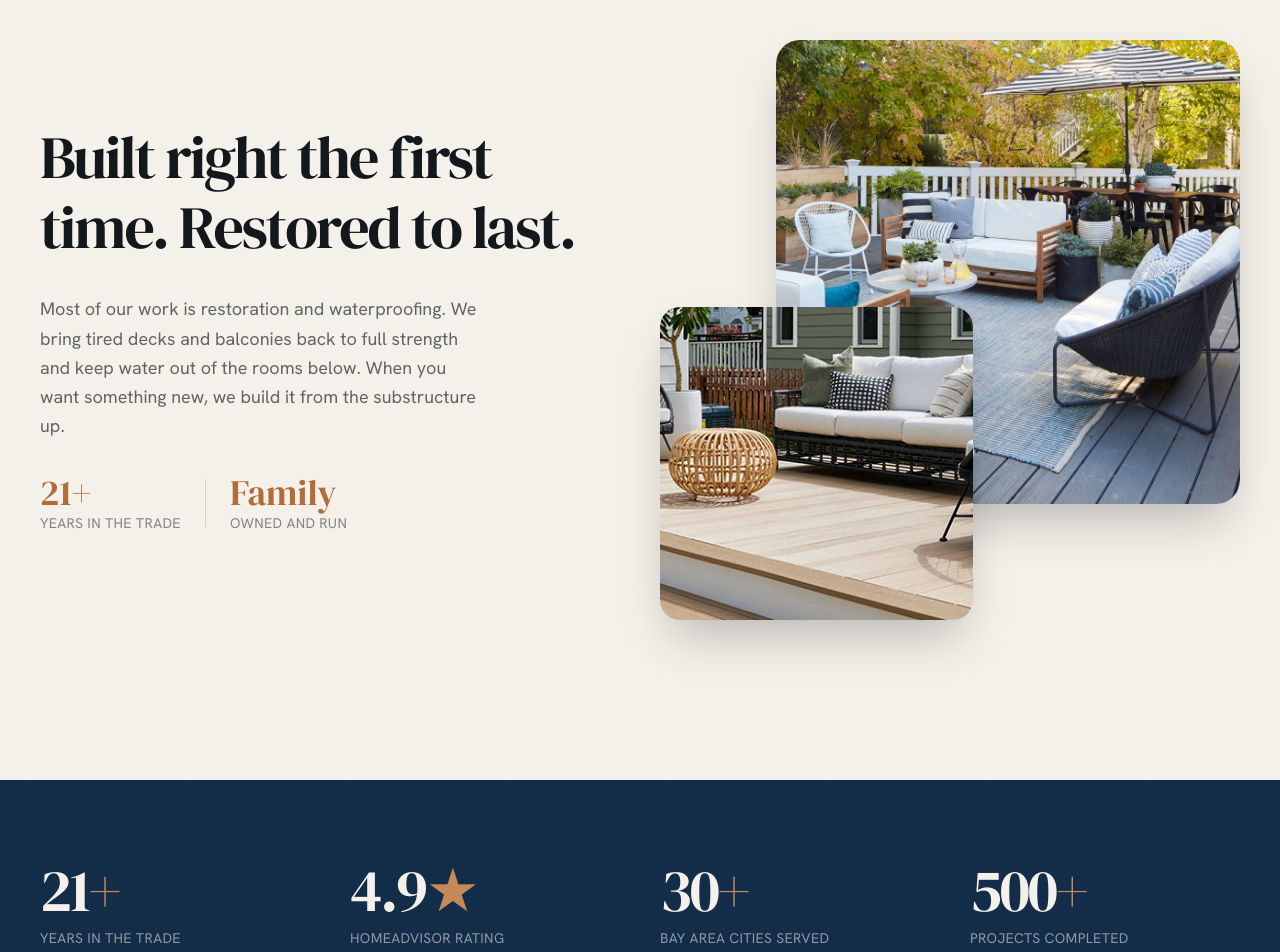
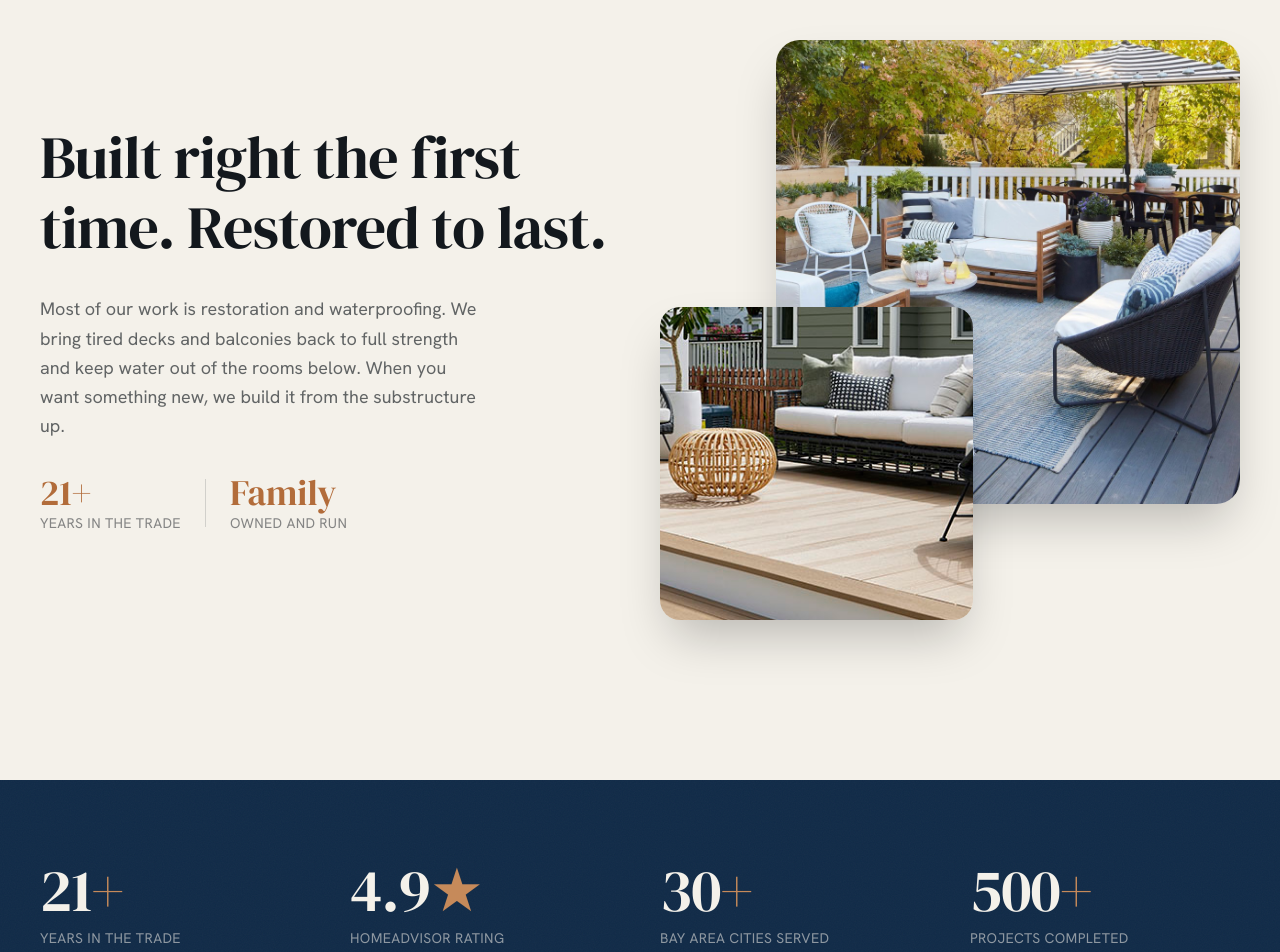
Before and after one commit to trentjhn/integrity-decks-2026, a React (Vite) app: page / in a window 1280 px wide. Shown: the part 980-1932 px from the top of the page. Built offline with nearby package versions, Linux system fonts and the light colour scheme.

Commit message:
Type: ease display tracking (-0.035em→-0.012em) and open statement headline leading so the Didone stops crowding

```diff
--- a/src/pages/Home.jsx
+++ b/src/pages/Home.jsx
@@ -201,7 +201,7 @@ export default function Home() {
       <section className="py-28 md:py-40 px-6 md:px-10 max-w-[1320px] mx-auto overflow-hidden">
         <div className="grid lg:grid-cols-12 gap-12 lg:gap-10 items-center">
           <div className="lg:col-span-6">
-            <h2 className="font-display text-4xl md:text-6xl leading-[1.04] tracking-tightest">
+            <h2 className="font-display text-4xl md:text-6xl leading-[1.12] tracking-tightest">
               <span className="line-mask"><span className="mask-inner block">Built right the first</span></span>
               <span className="line-mask"><span className="mask-inner block">time. Restored to last.</span></span>
             </h2>
--- a/tailwind.config.js
+++ b/tailwind.config.js
@@ -26,7 +26,8 @@ export default {
         sans: ['"Hanken Grotesk"', "sans-serif"],
       },
       letterSpacing: {
-        tightest: "-0.035em",
+        // Gentle tracking for the Didone display face — it crowds under heavier negative values.
+        tightest: "-0.012em",
       },
       boxShadow: {
         // warm, navy-tinted (not default cool gray) so lift feels native to the bone ground
```
